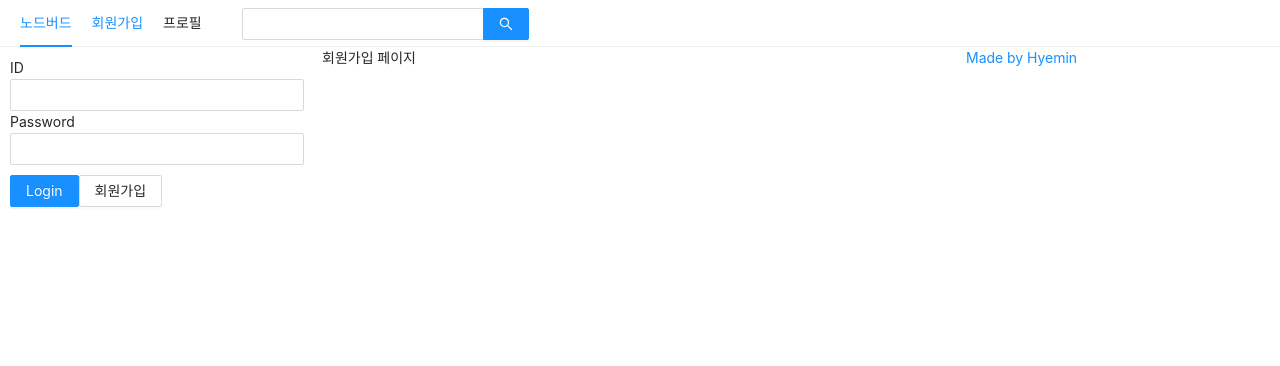
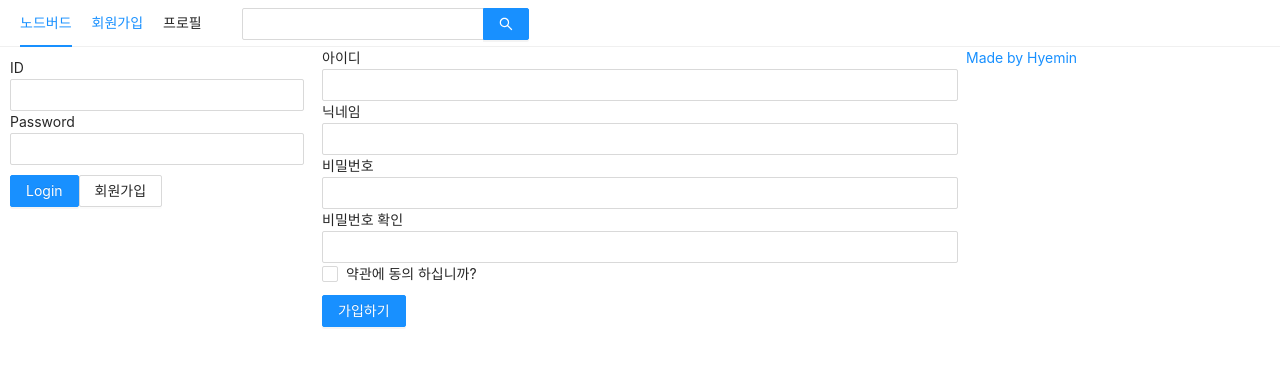
Before and after one commit to hyemin23/react_project, a Next.js app in the folder prepare/front/: page /signup in a window 1280 px wide. Shown: the top 366 px of the page. Built offline with nearby package versions, Linux system fonts and the light colour scheme.

Commit message:
#회원가입 form 구현

```diff
--- a/prepare/front/pages/components/UserLoginForm.js
+++ b/prepare/front/pages/components/UserLoginForm.js
@@ -2,8 +2,7 @@ import React, { useCallback, useState } from 'react'
 import { Button, Form, Input } from "antd";
 import Link from 'next/link';
 import styled from "styled-components";
-
-
+import PropTypes from "prop-types";
 function UserLoginForm({ setIsLoggedin }) {
 
     const [userInfo, setUserInfo] = useState({
@@ -14,16 +13,13 @@ function UserLoginForm({ setIsLoggedin }) {
     const onChange = useCallback((e) => {
         const { name, value } = e.target;
         if (name === "user_id") {
-            setUserInfo({
-                user_id: value,
-                user_pw: userInfo.user_pw
-            });
+            setUserInfo(prev => ({
+                ...prev, user_id: value
+            }));
         } else {
-            setUserInfo({
-                user_id: userInfo.user_id,
-                user_pw: value
-            });
-
+            setUserInfo(prev => ({
+                ...prev, user_pw: value
+            }));
         }
     }, [userInfo]);
 
@@ -62,4 +58,7 @@ const FormWrapper = styled(Form)`
     padding : 10px;
 `;
 
+UserLoginForm.propTypes = {
+    setIsLoggedin: PropTypes.func.isRequired
+}
 export default UserLoginForm;
--- /dev/null
+++ b/prepare/front/pages/hook/useInput.js
@@ -0,0 +1,11 @@
+import { useCallback, useState } from "react"
+
+export default (init = null) => {
+    const [value, setValue] = useState(init);
+    const handler = useCallback((e) => {
+        setValue(e.target.value);
+    }, []);
+
+    //변수와 그 변수를 set 해주는 useCallback함수를 돌려줌
+    return [value, handler];
+}
--- a/prepare/front/pages/signup.js
+++ b/prepare/front/pages/signup.js
@@ -1,18 +1,111 @@
-import Reaact from 'react';
+import Reaact, { useCallback, useState } from 'react';
 import Head from "next/head";
 import AppLayout from "./components/AppLayout";
+import { Button, Checkbox, Form, Input } from 'antd';
+import styled from 'styled-components';
+import useInput from './hook/useInput';
 
 
 const Signup = () => {
+
+    const [id, onChangeId] = useInput("");
+    const [nickname, onChangeNickname] = useInput("");
+    const [password, onChangePassword] = useInput("");
+
+    //state를 사용한 2차 비밀번호 검증
+    const [passwordCehck, setPasswordCheck] = useState("");
+    const [passwordError, setPasswordError] = useState(false);
+
+
+    //이용약관
+    const [term, setTerm] = useState(false);
+    const [termError, setTermError] = useState(false);
+
+    //중복 체크 담방하는 함수
+    const onchengePasswordCheck = useCallback((e) => {
+        setPasswordCheck(e.target.value);
+        setPasswordError(e.target.value !== password ? true : false);
+    }, [password]);
+
+    const onFinish = () => {
+        if (password !== passwordCehck) {
+            return setPasswordError(true);
+        }
+        if (!term) {
+            return setTermError(true);
+        }
+    };
+
+    const onChangeTerm = (e) => {
+        setTermError(false);
+        setTerm(e.target.checked);
+    };
+
+
+
     return (
         <>
             <Head>
                 <title>회원가입 | NodeBird</title>
             </Head>
-            <AppLayout >회원가입 페이지</AppLayout>
+            <AppLayout >
+                <Form onFinish={onFinish}>
+                    <div>
+                        <label htmlFor="userId">아이디</label>
+                        <br />
+                        <Input type="text" name="userId" value={id} required
+
+                            onChange={onChangeId}
+                        />
+                    </div>
+                    <div>
+                        <label htmlFor="nickname">닉네임</label>
+                        <br />
+                        <Input type="text" name="nickname" value={nickname} required
+                            onChange={onChangeNickname}
+                        />
+                    </div>
+
+
+                    <div>
+                        <label htmlFor="userPw">비밀번호</label>
+                        <br />
+                        <Input type="password" name="userPw" value={password} required onChange={onChangePassword} />
+                    </div>
+                    <div>
+                        <label htmlFor="userChekPw">비밀번호 확인</label>
+                        <br />
+                        <Input type="password" name="userChekPw" value={passwordCehck} required onChange={onchengePasswordCheck} />
+                        {passwordError &&
+                            <ErrorMessage>
+                                <span>비밀번호가 일치하지 않습니다.</span>
+                            </ErrorMessage>
+
+
+                        }
+                    </div>
+                    <div>
+                        <Checkbox name="user_term" checked={term} onChange={onChangeTerm} >약관에 동의 하십니까?</Checkbox>
+                        {termError &&
+                            <div>
+                                <TermMessage>
+                                    <span>약관에 동의하셔야 합니다.</span>
+                                </TermMessage>
+                            </div>}
+                    </div>
+                    <div>
+                        <FormButton type="primary" htmlType="submit">가입하기</FormButton>
+                    </div>
+                </Form>
+            </AppLayout>
         </>
 
     )
 }
 
+
+const ErrorMessage = styled.div`color : red;`;
+const TermMessage = styled.div`color:red`;
+const FormButton = styled(Button)`margin-Top : 10px`;
+
 export default Signup;
```
